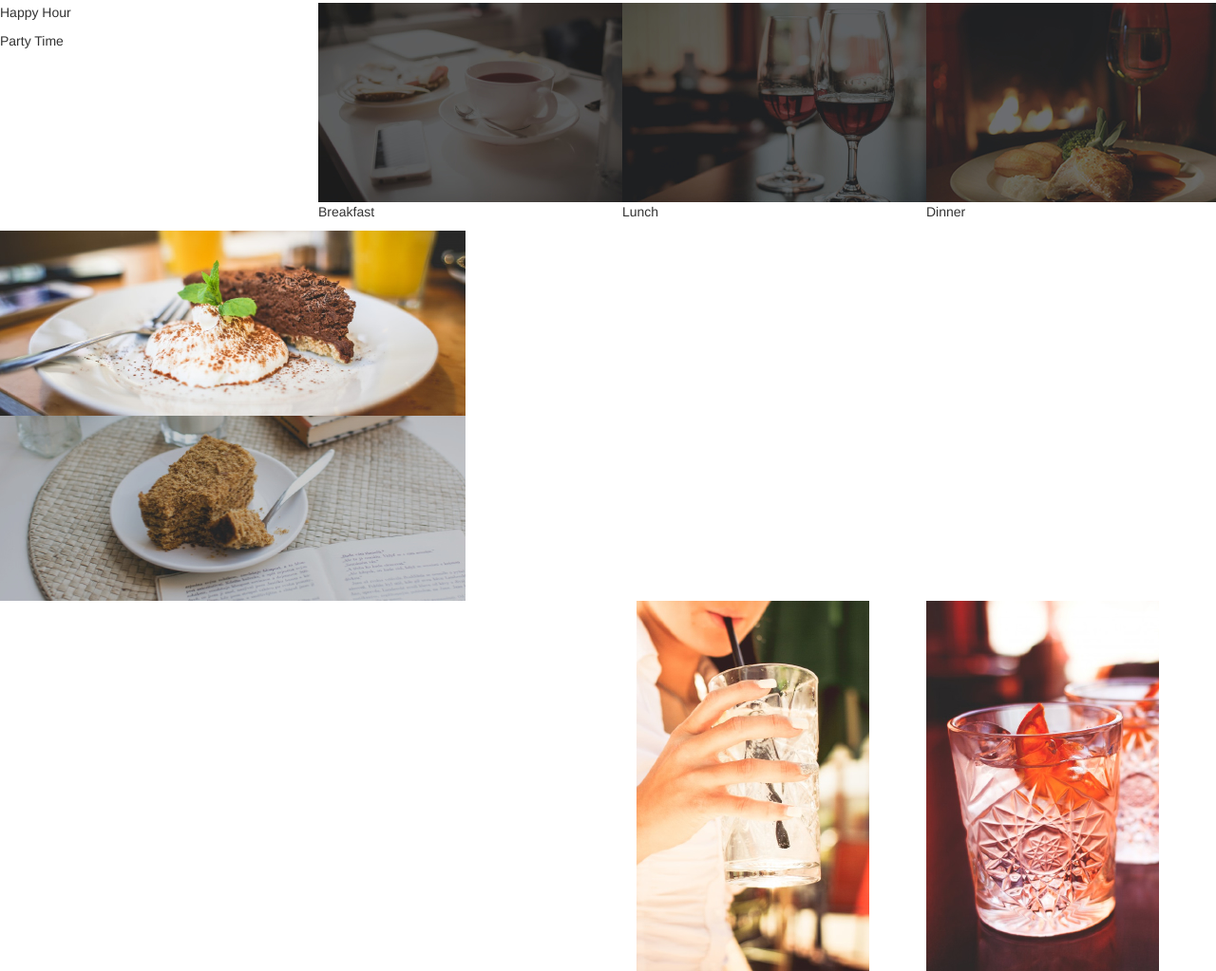
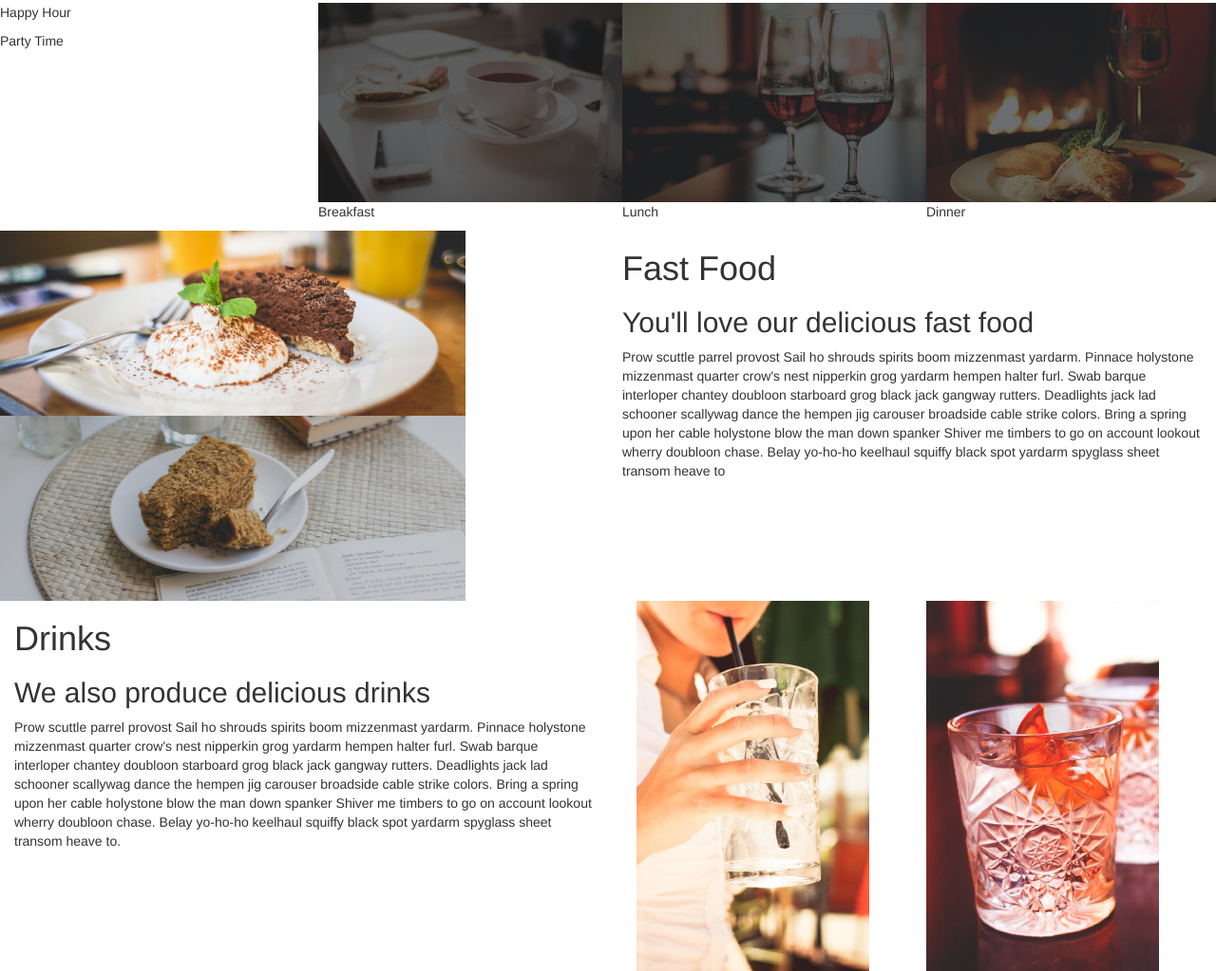
Before and after one commit to arnoldketo/anita-kitchen, a plain HTML site: page index.html in a window 1280 px wide. Shown: the part 343-1366 px from the top of the page at 95% size. Drawn offline with Linux system fonts and the light colour scheme.

Commit message:
Add fastfood and drink text

```diff
--- a/index.html
+++ b/index.html
@@ -56,6 +56,12 @@
           </div>
         </div>
         <div class="col-md-6">
+          <h1>Fast Food</h1>
+          <h2>You'll love our delicious fast food</h2>
+          <p>
+            Prow scuttle parrel provost Sail ho shrouds spirits boom mizzenmast yardarm. Pinnace holystone mizzenmast quarter crow's nest nipperkin grog yardarm hempen halter furl. Swab barque interloper chantey doubloon starboard grog black jack gangway rutters.
+            Deadlights jack lad schooner scallywag dance the hempen jig carouser broadside cable strike colors. Bring a spring upon her cable holystone blow the man down spanker Shiver me timbers to go on account lookout wherry doubloon chase. Belay yo-ho-ho keelhaul squiffy black spot yardarm spyglass sheet transom heave to
+          </p>
 
         </div> <!--text of fastfood -->
       </div>
@@ -63,6 +69,12 @@
     <div class="container-fluid">
       <div class="row">
         <div class="col-md-6"> <!-- text of drink -->
+          <h1>Drinks</h1>
+          <h2>We also produce delicious drinks</h2>
+          <p>
+            Prow scuttle parrel provost Sail ho shrouds spirits boom mizzenmast yardarm. Pinnace holystone mizzenmast quarter crow's nest nipperkin grog yardarm hempen halter furl. Swab barque interloper chantey doubloon starboard grog black jack gangway rutters.
+            Deadlights jack lad schooner scallywag dance the hempen jig carouser broadside cable strike colors. Bring a spring upon her cable holystone blow the man down spanker Shiver me timbers to go on account lookout wherry doubloon chase. Belay yo-ho-ho keelhaul squiffy black spot yardarm spyglass sheet transom heave to.
+          </p>
 
         </div>
         <div class="col-md-6"> <!-- image of drink -->
```
